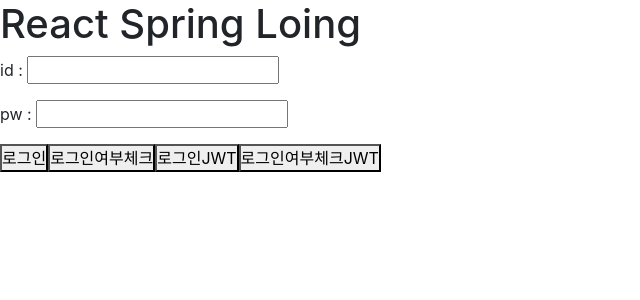
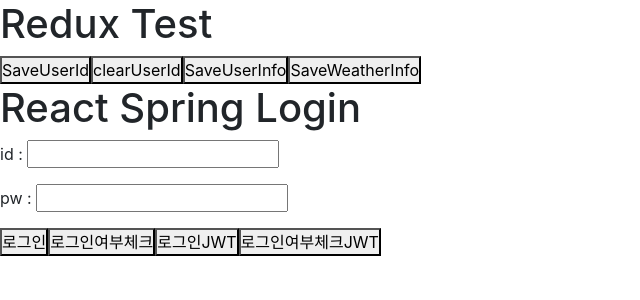
Before and after one commit to Dongukkk/react-study, a React (Create React App) app: page / in a window 1280 px wide. Shown: the top 300 px of the page, without its empty margins (0-640 px from the left). Built offline with nearby package versions, Linux system fonts and the light colour scheme.

Commit message:
리덕스(reduxtoolkit) 설정 및 사용방법

```diff
--- a/package.json
+++ b/package.json
@@ -2,8 +2,9 @@
   "name": "react-study",
   "version": "0.1.0",
   "private": true,
-  "proxy":"http://localhost:8080",
+  "proxy": "http://localhost:8080",
   "dependencies": {
+    "@reduxjs/toolkit": "^2.8.2",
     "@testing-library/dom": "^10.4.0",
     "@testing-library/jest-dom": "^6.6.3",
     "@testing-library/react": "^16.3.0",
@@ -13,6 +14,7 @@
     "react": "^19.1.0",
     "react-bootstrap": "^2.10.10",
     "react-dom": "^19.1.0",
+    "react-redux": "^9.2.0",
     "react-router": "^7.6.1",
     "react-scripts": "5.0.1",
     "web-vitals": "^2.1.4"
--- a/src/index.js
+++ b/src/index.js
@@ -5,13 +5,17 @@
 import reportWebVitals from './reportWebVitals';
 import Temp from './Temp.js';
 import { BrowserRouter } from 'react-router';
+import { Provider } from 'react-redux';
+import store from './react_spring/store/store.js';
 
 const root = ReactDOM.createRoot(document.getElementById('root'));
 root.render(
   // <React.StrictMode>
+  <Provider store={store}>
     <BrowserRouter>
       <App />
     </BrowserRouter>
+  </Provider>
     /* <Temp/> */
   // </React.StrictMode>
 );
--- a/src/react_spring/Login.js
+++ b/src/react_spring/Login.js
@@ -1,15 +1,51 @@
-
 import { useState } from "react";
 import axios from "axios";
+import { useSelector, useDispatch } from "react-redux";
+import { saveUserId, clearUserId, saveUserInfo, setWeatherInfo } from "./store/store";
 
 function Login(){
 
     let [id, setId] = useState('');
     let [pw, setPw] = useState('');
 
+
+    //redux 저장용으로 만든 store에 있는 slice에 값 변경하는 action 함수 호출을 하려면
+    // dispatch 에 감싸서 요청해야한다 dispatch(수행할 내용)
+    let dispatch = useDispatch();
+
+    //redux 에 저장되어있는 값들을 접근해서 사용
+    let reduxState = useSelector((state)=> {return state});
+
+    console.log(reduxState);
+    console.log(reduxState.user);
+    console.log(reduxState.weather);
+
+    let user = useSelector((state)=>{return state.user});
+    console.log(user);
     return (
         <div>
-            <h1>React Spring Loing</h1>
+            <h1>Redux Test</h1>
+            <div>
+                <button onClick={()=>{
+                    // saveUserId('mynewid'); 단순함수호출 x
+                    dispatch(saveUserId('mynewid')); //redux 관련 함수(action) 호출
+                    console.log(user);
+                }}>SaveUserId</button>
+
+                <button onClick={()=>{
+                    dispatch(clearUserId());
+                }}>clearUserId</button>
+
+                <button onClick={()=>{
+                    dispatch(saveUserInfo({id:'qwe', name:'rr'}));
+                }}>SaveUserInfo</button>
+
+                <button onClick={()=>{
+                    dispatch(setWeatherInfo({weather: 'cloudy', temperature: 30, hmdt: 72}));
+                }}>SaveWeatherInfo</button>
+            </div>
+
+            <h1>React Spring Login</h1>
 
             <p> id : <input type="text" onChange={(e)=>{setId(e.target.value)}}></input>    </p>
             <p> pw : <input type="password" onChange={(e)=>{setPw(e.target.value)}}></input>    </p>
--- /dev/null
+++ b/src/react_spring/store/store.js
@@ -0,0 +1,104 @@
+import { configureStore, createSlice } from "@reduxjs/toolkit";
+
+
+// 객체 관리
+// 데이터 저장 관련 정보 + getter setter 함수형으로 데이터 관리
+
+
+// let [userId, setUserId] = useState('');
+
+// slice getter setter 함수가 포함된 state 변수~
+
+let userSlice = createSlice({
+    name : 'userId',
+    initialState : 'defaultId',
+    reducers : {
+        saveUserId(state, action){
+            console.log(action.payload);
+
+            return action.payload;
+        },
+        clearUserId(state){
+            return "clear"; //단순 텍스트는 return 으로 저장할 값 전달 -> state에 값이 저장됨
+
+            // state = "clear"; //적용불가 -> 에러
+        },
+        saveUserInfo(state, action){
+            console.log(action.payload);
+
+            console.log(action.payload.id);
+            console.log(action.payload.name);
+
+            let {id, name} = action.payload;
+
+            return action.payload.id;
+            //return state + '1';
+            //return state;
+        }
+    }
+})
+
+// store 리덕스 기준 전체 데이터 저장 객체
+
+export let {saveUserId, clearUserId, saveUserInfo} = userSlice.actions;
+
+//actions : 상태관리하는 변수(slice) 에 속해있는 상태변경 함수들이 모여있는 객체
+
+
+let weatherSlice = createSlice({
+    name : 'weather',
+    initialState : {
+        weather: 'sunny',
+        temperature: 27,
+        hmdt: 60
+    },
+    reducers : {
+        setWeatherInfo(state, action){
+            let {weather, temperature, hmdt} = action.payload;
+
+            // action.payload.weather
+            // action.payload.temperature
+            // action.payload.hmdt
+
+            // action.payload.weather = state.weather;
+            // return action.payload;
+
+            state.temperature = temperature;
+            state.hmdt = hmdt;
+        }
+    }
+})
+
+export let { setWeatherInfo} = weatherSlice.actions;
+
+
+let companySlice = createSlice({
+    name : "company",
+    initialState : {
+        name : "abc Comp",
+        cid : "108420238",
+        tel : "0212341234"
+    },
+    reducers : {
+        changeTel(state, action){
+            state.tel = action.payload;
+            // dispatch( changeTel('0233339478'))
+
+            //state.tel = action.payload.tel;
+            // dispatch( changeTel({ tel:'0233339478'}))
+        }
+    }
+})
+
+export let {changeTel} = companySlice.actions;
+
+
+
+//store 설정
+export default configureStore({
+    reducer: {
+        user: userSlice.reducer,
+        weather: weatherSlice.reducer,
+        company: companySlice.reducer
+    }
+})
```
Also changed, not shown: src/react_spring/AppRS.js (+9 -0 lines), 1 other file (tests, documents, lock files or other folders).
